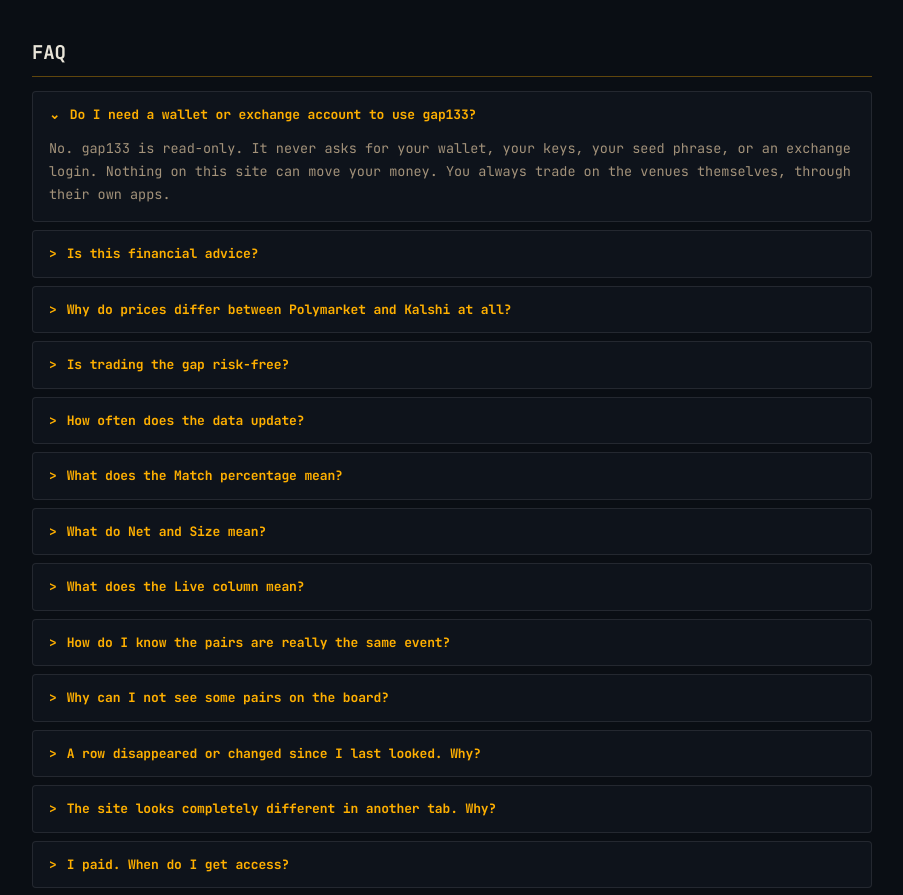
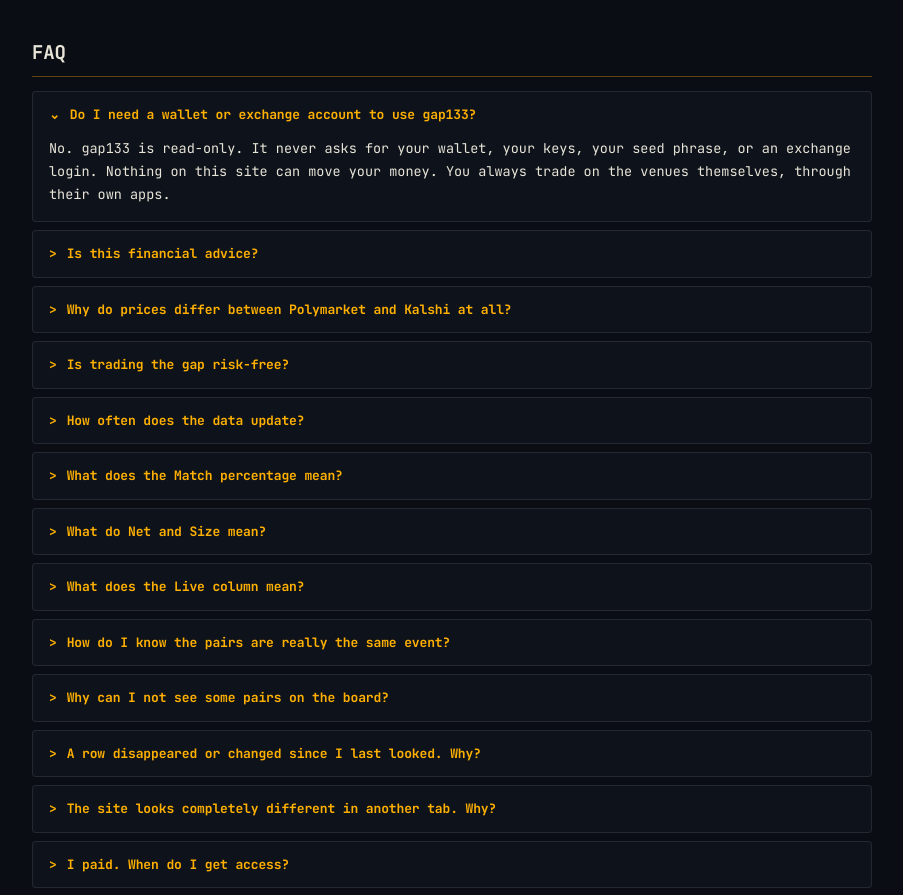
Before and after one commit to Romil10/gap133, a Next.js app: page /guide in a window 1280 px wide. Shown: the part 2500-3395 px from the top of the page, without its empty margins (188-1091 px from the left). Built offline with nearby package versions, Linux system fonts and the light colour scheme; no server answers.

Commit message:
guide FAQ answer text legibility fix: was var(--muted) grey-on-paper (unreadable on Daylight), now var(--text) ink

```diff
--- a/app/globals.css
+++ b/app/globals.css
@@ -693,7 +693,7 @@
 .faq details[open] summary::before { content: '\2212'; }
 html[data-theme="midnight"] .faq details[open] summary::before { content: '\2304'; }
 .faq summary::-webkit-details-marker { display: none; }
-.faq details p { padding: 0 16px 15px; margin: 0; color: var(--muted); font-size: 13.5px; }
+.faq details p { padding: 0 16px 15px; margin: 0; color: var(--text); font-size: 13.5px; }
 
 /* ---------- daylight contrast fixes (audit: 2026-09-16) ---------- */
 /* "One number matters: the gap." needs a solid chip on paper, the acid
```
